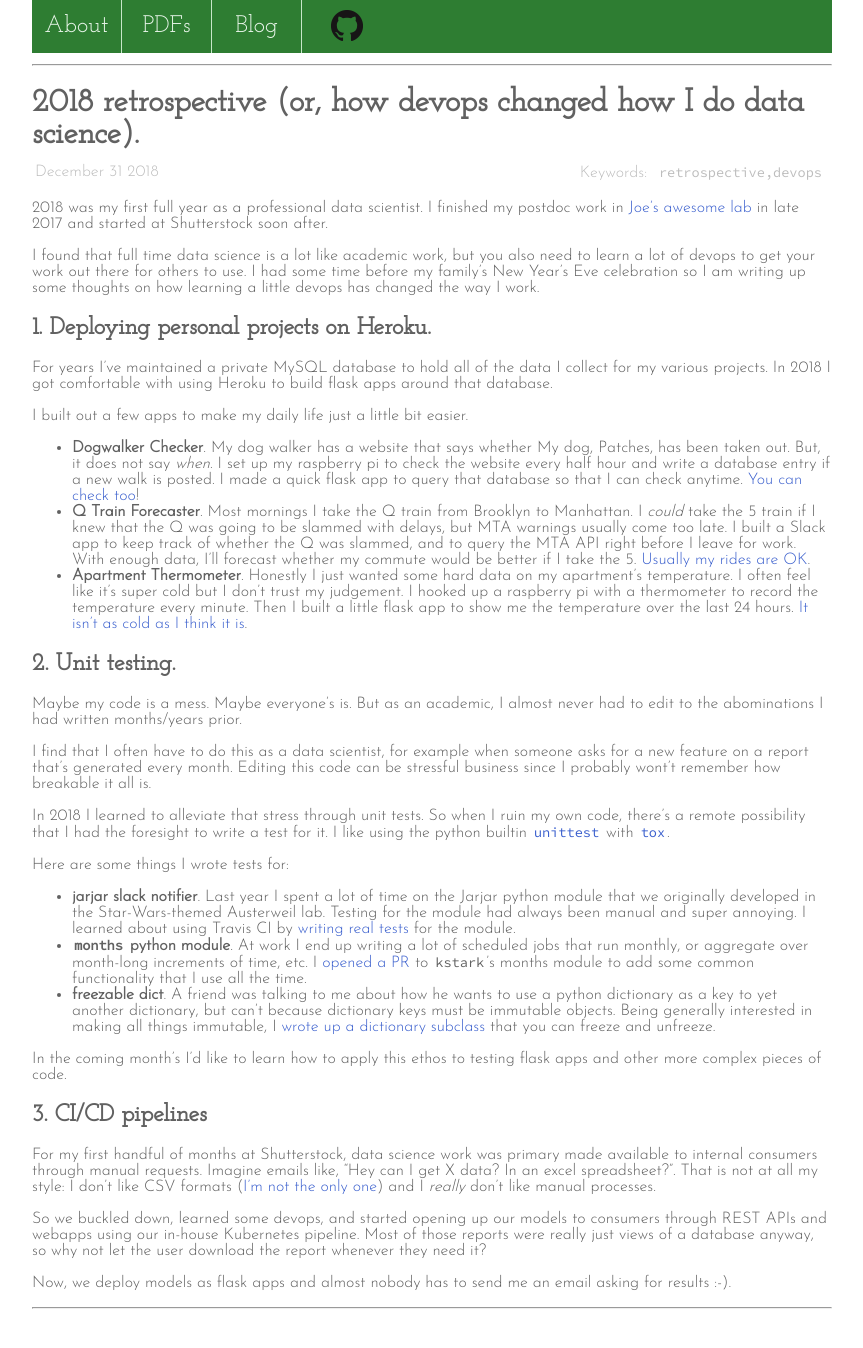
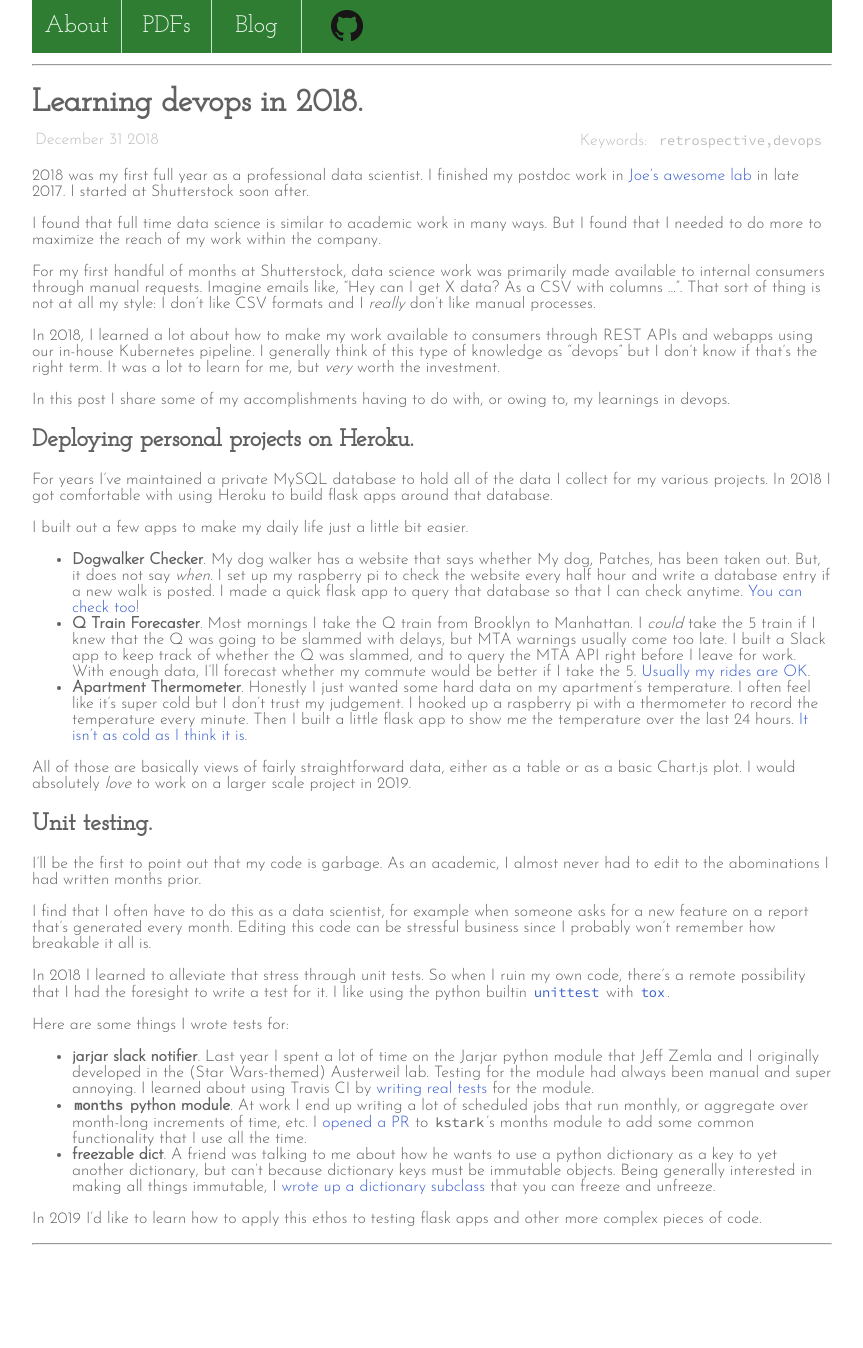
Before and after one commit to nolanbconaway/nolanbconaway.github.io, a Jekyll site: the page built from _posts/2018-12-31-2018-retrospective.md, in a window 1280 px wide and 1391 px high. Shown: the top 1348 px of the window, without its empty margins (208-1071 px from the left). Built offline with Jekyll 4.4.1, drawn with Linux system fonts in a browser that asks for light colours.

Commit message:
edit retrospective

```diff
--- a/_posts/2018-12-31-2018-retrospective.md
+++ b/_posts/2018-12-31-2018-retrospective.md
@@ -1,17 +1,23 @@
 ---
-title: 2018 retrospective (or, how devops changed how I do data science).
-excerpt: 2018 retrospective (or, how devops changed how I do data science).
+title: Learning devops in 2018.
+excerpt: Learning devops in 2018.
 tags: retrospective, devops
 season: Winter 2019
 type: blog
 layout: post
 ---
 
-2018 was my first full year as a professional data scientist. I finished my postdoc work in [Joe's awesome lab](http://alab.psych.wisc.edu/) in late 2017 and started at Shutterstock soon after.
+2018 was my first full year as a professional data scientist. I finished my postdoc work in [Joe's awesome lab](http://alab.psych.wisc.edu/) in late 2017. I started at Shutterstock soon after.
 
-I found that full time data science is a lot like academic work, but you also need to learn a lot of devops to get your work out there for others to use. I had some time before my family's New Year's Eve celebration so I am writing up some thoughts on how learning a little devops has changed the way I work.
+I found that full time data science is similar to academic work in many ways. But I found that I needed to do more to maximize the reach of my work within the company.
 
-## 1. Deploying personal projects on Heroku.
+For my first handful of months at Shutterstock, data science work was primarily made available to internal consumers through manual requests. Imagine emails like, "Hey can I get X data? As a CSV with columns ...". That sort of thing is not at all my style: I don't like CSV formats and I _really_ don't like manual processes.
+
+In 2018, I learned a lot about how to make my work available to consumers through REST APIs and webapps using our in-house Kubernetes pipeline. I generally think of this type of knowledge as "devops" but I don't know if that's the right term. It was a lot to learn for me, but _very_ worth the investment.
+
+In this post I share some of my accomplishments having to do with, or owing to, my learnings in devops.
+
+## Deploying personal projects on Heroku.
 
 For years I've maintained a private MySQL database to hold all of the data I collect for my various projects. In 2018 I got comfortable with using Heroku to build flask apps around that database.
 
@@ -21,28 +27,21 @@
 - **Q Train Forecaster**. Most mornings I take the Q train from Brooklyn to Manhattan. I _could_ take the 5 train if I knew that the Q was going to be slammed with delays, but MTA warnings usually come too late. I built a Slack app to keep track of whether the Q was slammed, and to query the MTA API right before I leave for work. With enough data, I'll forecast whether my commute would be better if I take the 5. [Usually my rides are OK](https://how-was-the-q.herokuapp.com/).
 - **Apartment Thermometer**. Honestly I just wanted some hard data on my apartment's temperature. I often feel like it's super cold but I don't trust my judgement. I hooked up a raspberry pi with a thermometer to record the temperature every minute. Then I built a little flask app to show me the temperature over the last 24 hours. [It isn't as cold as I think it is](https://temp-in-nolans-apartment.herokuapp.com/).
 
+All of those are basically views of fairly straightforward data, either as a table or as a basic Chart.js plot. I would absolutely _love_ to work on a larger scale project in 2019.
 
-## 2. Unit testing.
+## Unit testing.
 
-Maybe my code is a mess. Maybe everyone's is. But as an academic, I almost never had to edit to the abominations I had written months/years prior.
+I'll be the first to point out that my code is garbage. As an academic, I almost never had to edit to the abominations I had written months prior.
 
-I find that I often have to do this as a data scientist, for example when someone asks for a new feature on a report that's generated every month. Editing this code can be stressful business since I probably wont't remember how breakable it all is.
+I find that I often have to do this as a data scientist, for example when someone asks for a new feature on a report that's generated every month. Editing this code can be stressful business since I probably won't remember how breakable it all is.
 
 In 2018 I learned to alleviate that stress through unit tests. So when I ruin my own code, there's a remote possibility that I had the foresight to write a test for it. I like using the python builtin [`unittest`](https://docs.python.org/3/library/unittest.html) with [`tox`](https://tox.readthedocs.io/en/latest/).
 
 Here are some things I wrote tests for:
 
 
-- **jarjar slack notifier**. Last year I spent a lot of time on the Jarjar python module that we originally developed in the Star-Wars-themed Austerweil lab. Testing for the module had always been manual and super annoying. I learned about using Travis CI by [writing real tests](https://travis-ci.org/AusterweilLab/jarjar) for the module.
+- **jarjar slack notifier**. Last year I spent a lot of time on the Jarjar python module that Jeff Zemla and I originally developed in the (Star Wars-themed) Austerweil lab. Testing for the module had always been manual and super annoying. I learned about using Travis CI by [writing real tests](https://travis-ci.org/AusterweilLab/jarjar) for the module.
 - **`months` python module**. At work I end up writing a lot of scheduled jobs that run monthly, or aggregate over month-long increments of time, etc. I [opened a PR](https://travis-ci.org/kstark/months/builds/429131191) to `kstark`'s months module to add some common functionality that I use all the time.
 - **freezable dict**. A friend was talking to me about how he wants to use a python dictionary as a key to yet another dictionary, but can't because dictionary keys must be immutable objects. Being generally interested in making all things immutable, I [wrote up a dictionary subclass](https://travis-ci.org/nolanbconaway/freezable_dict) that you can freeze and unfreeze.
 
-In the coming month's I'd like to learn how to apply this ethos to testing flask apps and other more complex pieces of code.
-
-## 3. CI/CD pipelines
-
-For my first handful of months at Shutterstock, data science work was primary made available to internal consumers through manual requests. Imagine emails like, "Hey can I get X data? In an excel spreadsheet?". That is not at all my style: I don't like CSV formats ([I'm not the only one](https://twitter.com/kanyewest/status/989184954310410240)) and I _really_ don't like manual processes.
-
-So we buckled down, learned some devops, and started opening up our models to consumers through REST APIs and webapps using our in-house Kubernetes pipeline. Most of those reports were really just views of a database anyway, so why not let the user download the report whenever they need it?
-
-Now, we deploy models as flask apps and almost nobody has to send me an email asking for results :-).
+In 2019 I'd like to learn how to apply this ethos to testing flask apps and other more complex pieces of code.
```
